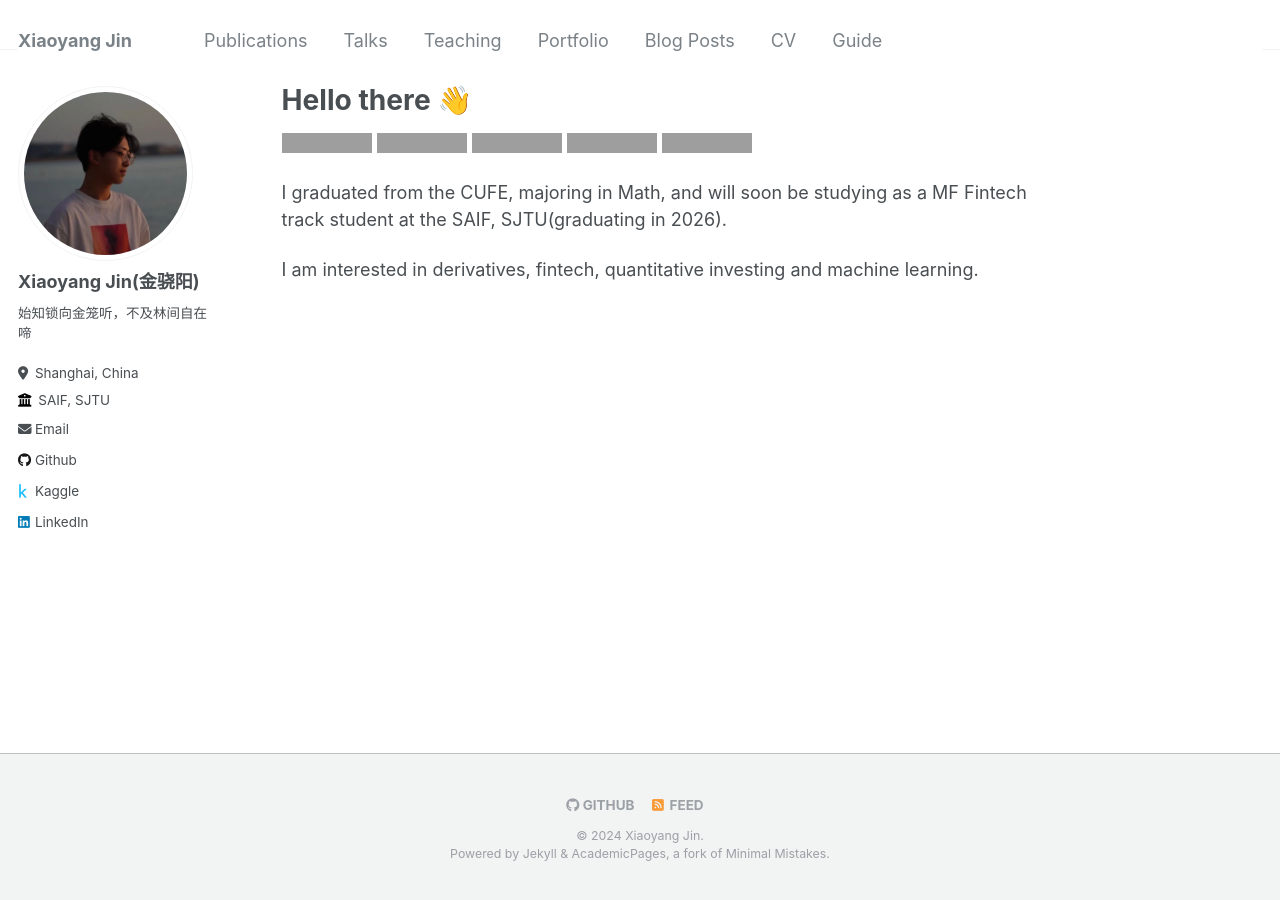
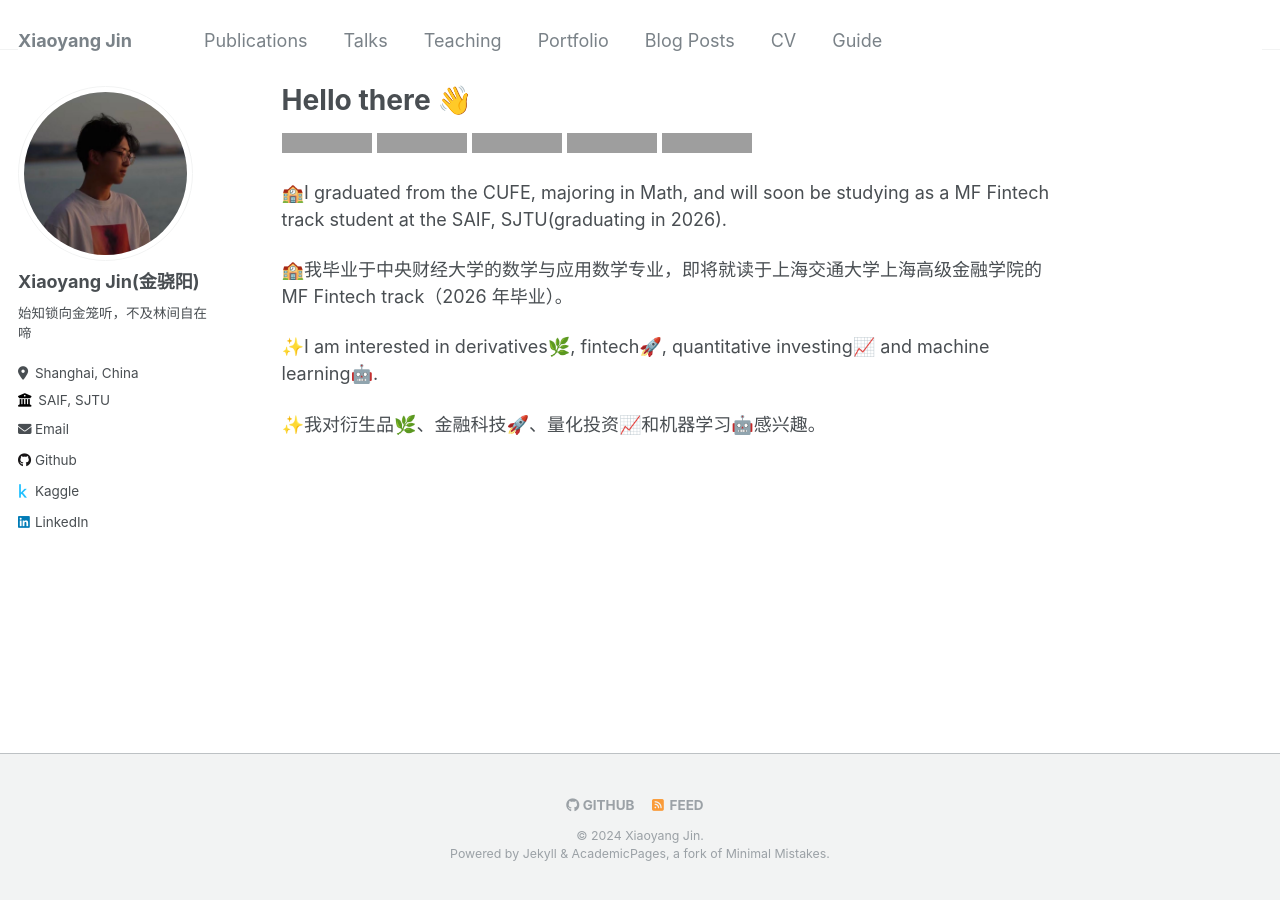
Before and after one commit to Nanqiang01/Nanqiang01.github.io, a Jekyll site: the page built from _pages/about.md, in a window 1280 px wide, cut to the strip 0-900 px from the top of the page. Built offline with Jekyll 4.4.1, drawn with Linux system fonts in a browser that asks for light colours; grey boxes are pictures that could not be loaded.

Commit message:
Update about.md

```diff
--- a/_pages/about.md
+++ b/_pages/about.md
@@ -14,6 +14,10 @@ redirect_from:
 ![decription](https://img.shields.io/badge/Language-R-blue)
 ![decription](https://img.shields.io/badge/Language-C++-red)
 
-I graduated from the CUFE, majoring in Math, and will soon be studying as a MF Fintech track student at the SAIF, SJTU(graduating in 2026).
+🏫I graduated from the CUFE, majoring in Math, and will soon be studying as a MF Fintech track student at the SAIF, SJTU(graduating in 2026).
 
-I am interested in derivatives, fintech, quantitative investing and machine learning.
+🏫我毕业于中央财经大学的数学与应用数学专业，即将就读于上海交通大学上海高级金融学院的MF Fintech track（2026 年毕业）。
+
+✨I am interested in derivatives🌿, fintech🚀, quantitative investing📈 and machine learning🤖.
+
+✨我对衍生品🌿、金融科技🚀、量化投资📈和机器学习🤖感兴趣。
```
